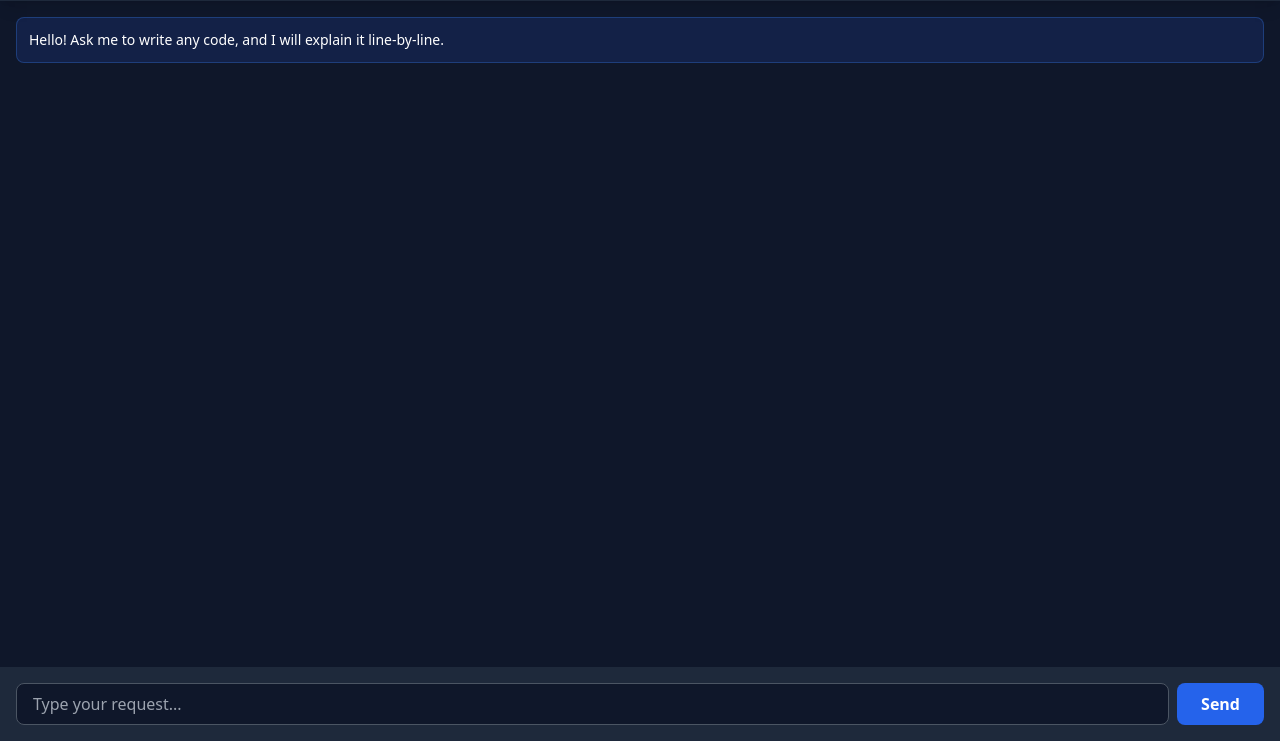
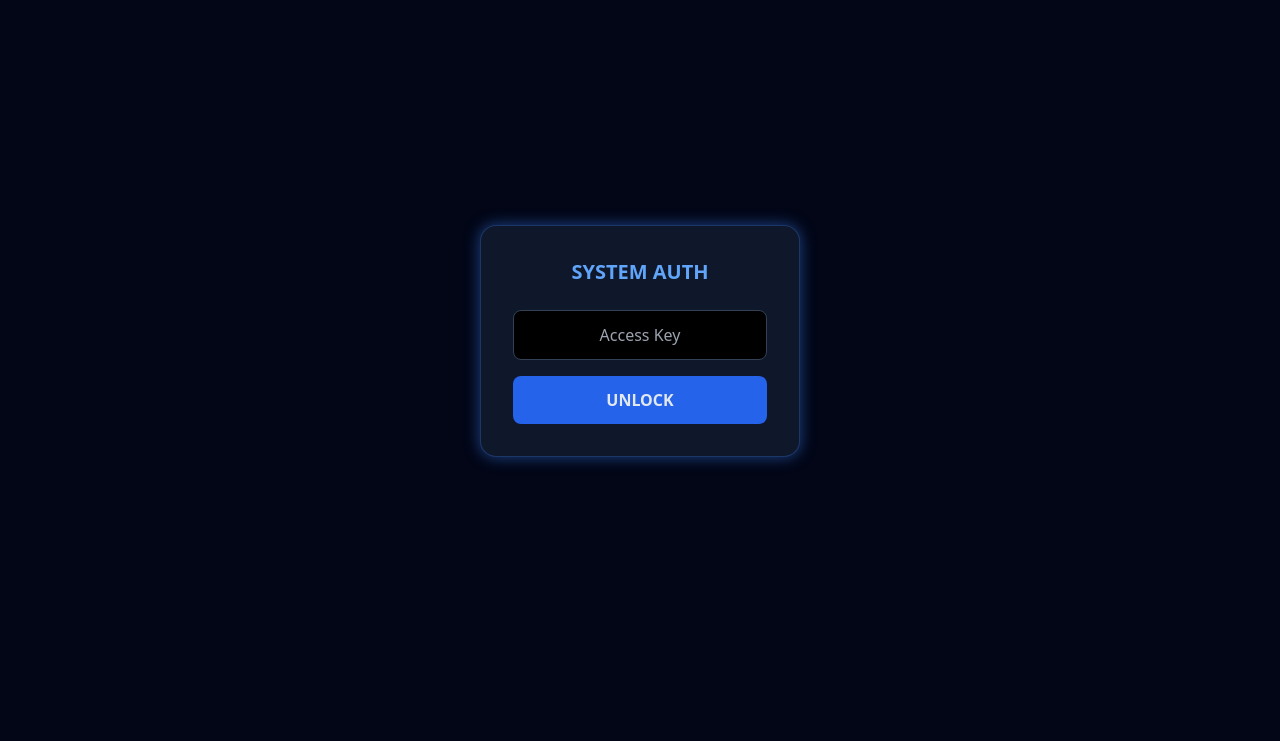
Before and after one commit to Dev-Sahad/Sahad-Ai-v2.5, a website: page index.html in a window 1280 px wide. Shown: the part 59-800 px from the top of the page. Drawn offline with nearby package versions, Linux system fonts and the light colour scheme.

Commit message:
Feature: Added JWT Auth, Chat History, and Cyberpunk UI

```diff
--- a/index.html
+++ b/index.html
@@ -3,60 +3,93 @@
 <head>
     <meta charset="UTF-8">
     <meta name="viewport" content="width=device-width, initial-scale=1.0">
-    <title>My AI Bot</title>
+    <title>Sahad's AI Engine</title>
     <script src="https://cdn.tailwindcss.com"></script>
+    <style>
+        .cyber-glow { box-shadow: 0 0 15px rgba(59, 130, 246, 0.5); }
+        ::-webkit-scrollbar { width: 5px; }
+        ::-webkit-scrollbar-thumb { background: #1e293b; border-radius: 10px; }
+    </style>
 </head>
-<body class="bg-[#0f172a] text-white font-sans min-h-screen flex flex-col">
+<body class="bg-[#020617] text-slate-200 font-sans min-h-screen flex flex-col">
 
-    <div class="p-4 bg-[#1e293b] shadow-lg">
-        <h1 class="text-xl font-bold text-blue-400">AI Coding Assistant</h1>
-    </div>
-
-    <div id="chat-container" class="flex-1 overflow-y-auto p-4 space-y-4">
-        <div class="bg-blue-900/30 p-3 rounded-lg border border-blue-500/30 text-sm">
-            Hello! Ask me to write any code, and I will explain it line-by-line.
+    <div id="login-overlay" class="fixed inset-0 bg-[#020617] flex items-center justify-center z-50">
+        <div class="bg-[#0f172a] p-8 rounded-2xl border border-blue-500/30 cyber-glow w-80">
+            <h2 class="text-xl font-bold mb-6 text-blue-400 text-center">SYSTEM AUTH</h2>
+            <input id="pass-field" type="password" placeholder="Access Key"
+                class="w-full bg-black border border-slate-700 p-3 rounded-lg mb-4 outline-none focus:border-blue-500 text-center">
+            <button onclick="doLogin()" class="w-full bg-blue-600 hover:bg-blue-500 py-3 rounded-lg font-bold transition-all">UNLOCK</button>
         </div>
     </div>
 
-    <div class="p-4 bg-[#1e293b]">
-        <div class="flex gap-2">
-            <input id="user-input" type="text" placeholder="Type your request..."
-                class="flex-1 bg-[#0f172a] border border-gray-600 rounded-lg px-4 py-2 outline-none focus:border-blue-500">
-            <button onclick="sendMessage()" class="bg-blue-600 hover:bg-blue-700 px-6 py-2 rounded-lg font-bold transition">
-                Send
+    <header class="p-4 bg-[#0f172a] border-b border-slate-800 flex justify-between items-center">
+        <h1 class="font-black text-blue-500 tracking-tighter text-xl italic">SAHAD_AI_v2.5</h1>
+        <span class="text-xs text-slate-500 px-2 py-1 border border-slate-700 rounded">LOCAL_HOST:3000</span>
+    </header>
+
+    <div id="chat-box" class="flex-1 overflow-y-auto p-6 space-y-6">
+        </div>
+
+    <div class="p-4 bg-[#0f172a] border-t border-slate-800">
+        <div class="max-w-4xl mx-auto flex gap-3">
+            <input id="user-msg" type="text" placeholder="Command the AI..."
+                class="flex-1 bg-black border border-slate-700 rounded-xl px-4 py-3 outline-none focus:border-blue-500 transition-all">
+            <button onclick="send()" class="bg-blue-600 p-3 rounded-xl cyber-glow hover:scale-105 active:scale-95 transition-all">
+                <svg xmlns="http://www.w3.org/2000/svg" class="h-6 w-6" fill="none" viewBox="0 0 24 24" stroke="currentColor">
+                    <path stroke-linecap="round" stroke-linejoin="round" stroke-width="2" d="M12 19l9 2-9-18-9 18 9-2zm0 0v-8" />
+                </svg>
             </button>
         </div>
     </div>
 
     <script>
-        async function sendMessage() {
-            const input = document.getElementById('user-input');
-            const container = document.getElementById('chat-container');
-            const message = input.value;
+        let authToken = "";
+        let chatHistory = []; // Stores the session history
 
-            if (!message) return;
+        async function doLogin() {
+            const password = document.getElementById('pass-field').value;
+            const res = await fetch('/login', {
+                method: 'POST',
+                headers: {'Content-Type': 'application/json'},
+                body: JSON.stringify({ password })
+            });
+            if(res.ok) {
+                const data = await res.json();
+                authToken = data.token;
+                document.getElementById('login-overlay').style.display = 'none';
+            } else { alert("ACCESS DENIED"); }
+        }
 
-            // Show User Message
-            container.innerHTML += `<div class="text-right"><span class="bg-gray-700 p-2 rounded-lg inline-block text-sm">${message}</span></div>`;
+        async function send() {
+            const input = document.getElementById('user-msg');
+            const box = document.getElementById('chat-box');
+            const msg = input.value;
+            if(!msg) return;
+
+            // User UI
+            box.innerHTML += `<div class="flex justify-end"><div class="bg-blue-600 text-white p-3 rounded-2xl rounded-tr-none max-w-[80%] shadow-lg">${msg}</div></div>`;
             input.value = '';
+            box.scrollTop = box.scrollHeight;
 
-            try {
-                const response = await fetch('/chat', {
-                    method: 'POST',
-                    headers: { 'Content-Type': 'application/json' },
-                    body: JSON.stringify({ message })
-                });
-                const data = await response.json();
+            const res = await fetch('/chat', {
+                method: 'POST',
+                headers: { 'Content-Type': 'application/json', 'Authorization': authToken },
+                body: JSON.stringify({ message: msg, history: chatHistory })
+            });
+            const data = await res.json();
 
-                // Show AI Message
-                container.innerHTML += `<div class="text-left"><div class="bg-blue-900/20 p-3 rounded-lg border border-blue-500/20 text-sm whitespace-pre-wrap">${data.text}</div></div>`;
+            // AI UI
+            box.innerHTML += `<div class="flex justify-start"><div class="bg-[#1e293b] border border-slate-700 p-4 rounded-2xl rounded-tl-none max-w-[90%] text-sm leading-relaxed whitespace-pre-wrap">${data.text}</div></div>`;
 
-                // Scroll to bottom
-                container.scrollTop = container.scrollHeight;
-            } catch (err) {
-                alert("Could not connect to server. Is Termux running?");
-            }
+            // Save to history for context
+            chatHistory.push({ role: "user", parts: [{ text: msg }] });
+            chatHistory.push({ role: "model", parts: [{ text: data.text }] });
+
+            box.scrollTop = box.scrollHeight;
         }
+
+        // Allow "Enter" key to send
+        document.getElementById('user-msg').addEventListener("keyup", (e) => { if(e.key === "Enter") send(); });
     </script>
 </body>
 </html>
--- a/package.json
+++ b/package.json
@@ -1,7 +1,9 @@
 {
   "dependencies": {
     "@google/generative-ai": "^0.24.1",
+    "bcryptjs": "^3.0.3",
     "dotenv": "^17.4.2",
-    "express": "^5.2.1"
+    "express": "^5.2.1",
+    "jsonwebtoken": "^9.0.3"
   }
 }
```
Also changed, not shown: server.js (+37 -16 lines), 1 other file.
